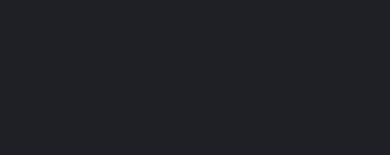
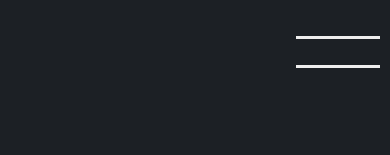
Before and after one commit to AdamDCosta/adam-dcosta-portfolio, a React (Create React App) app: page / in a window 390 px wide. Both pictures are taken after a click on the element 341 px from the left and 42 px from the top of the page. Shown: the top 155 px of the page. Built offline with nearby package versions, Linux system fonts and the light colour scheme.

Commit message:
hamburger menu

```diff
--- /dev/null
+++ b/src/components/DesktopNav/DesktopNav.scss
@@ -0,0 +1,2 @@
+@use "../../assets/styles/variables" as *;
+@use "../../assets/styles/mixins" as *;
--- a/src/components/Nav/Nav.jsx
+++ b/src/components/Nav/Nav.jsx
@@ -13,7 +13,7 @@
   return (
     <nav className="nav">
       <h2 className="nav__heading">Adam D'Costa</h2>
-      {showNav && <Navmenu />}
+      {showNav && <Navmenu toggleNav={toggleNav}/>}
       <div className="nav__hamburger" onClick={toggleNav}>
         <div className="nav__hamburger--line nav__hamburger--top"></div>
         <div className="nav__hamburger--line nav__hamburger--middle"></div>
--- a/src/components/NavMenu/NavMenu.scss
+++ b/src/components/NavMenu/NavMenu.scss
@@ -1,7 +1,7 @@
 @use "../../assets/styles/variables"as *;
 @use "../../assets/styles/mixins" as *;
 
-.nav__links {
+.nav-mobile {
 
   position: fixed;
   top: 0;
@@ -9,6 +9,9 @@
   right: 0;
   bottom: 0;
   z-index: 5;
+
+  &__links {
+
     background-color: $color-background;
     color: $text-primary;
     height: 100%;
@@ -34,9 +37,35 @@
     }
   }
 
-.nav__cross {
+
+
+  &__cross {
+
+    height: 10%;
+    aspect-ratio: 1;
+    position: fixed;
+    top: 10px;
+    right: 10px;
+    display: flex;
+    flex-direction: column;
+    justify-content: space-evenly;
+    align-items: center;
+    background-color: transparent;
+    cursor: pointer;
+
+
+
+    &--line {
+      width: 100%;
+      height: 3px;
+      background-color: $text-primary;
+      transition: 0.3s all ease;
+
+    }
 
     &--top {
-    transform: rotate(45);
+      transform: rotateY(45);
     }
   }
+
+}
--- a/src/components/NavMenu/Navmenu.jsx
+++ b/src/components/NavMenu/Navmenu.jsx
@@ -7,8 +7,8 @@
   const { toggleNav } = props;
 
   return (
-    <div>
-      <ul className="nav__links" >
+    <div className="nav-mobile">
+      <ul className="nav-mobile__links" >
         <Link to="/" style={{textDecoration: "none"}}>
           <li>
             Home
@@ -27,9 +27,9 @@
         </li>
       </ul>
 
-      <div className="nav__cross" onClick={toggleNav}>
-        <div className="nav__cross--line nav__cross--top"></div>
-        <div className="nav__cross--line nav__cross--bottom"></div>
+      <div className="nav-mobile__cross" onClick={toggleNav}>
+        <div className="nav-mobile__cross--line nav-mobile__cross--top"></div>
+        <div className="nav-mobile__cross--line nav-mobile__cross--bottom"></div>
       </div>
 
     </div>
```
Also changed, not shown: src/components/DesktopNav/DesktopNav.jsx (added). Lines whose indentation alone changed are shown as unchanged.
